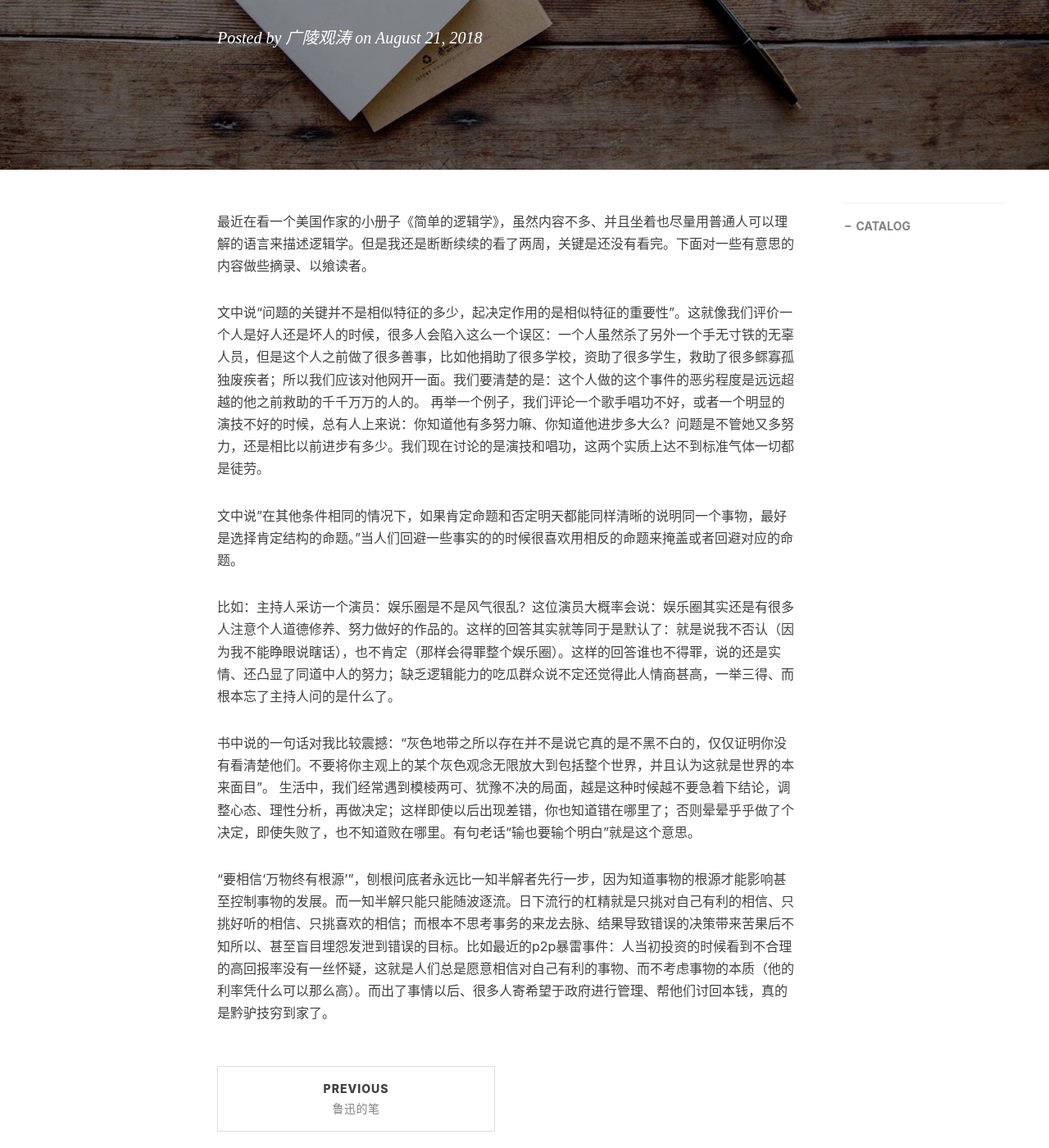
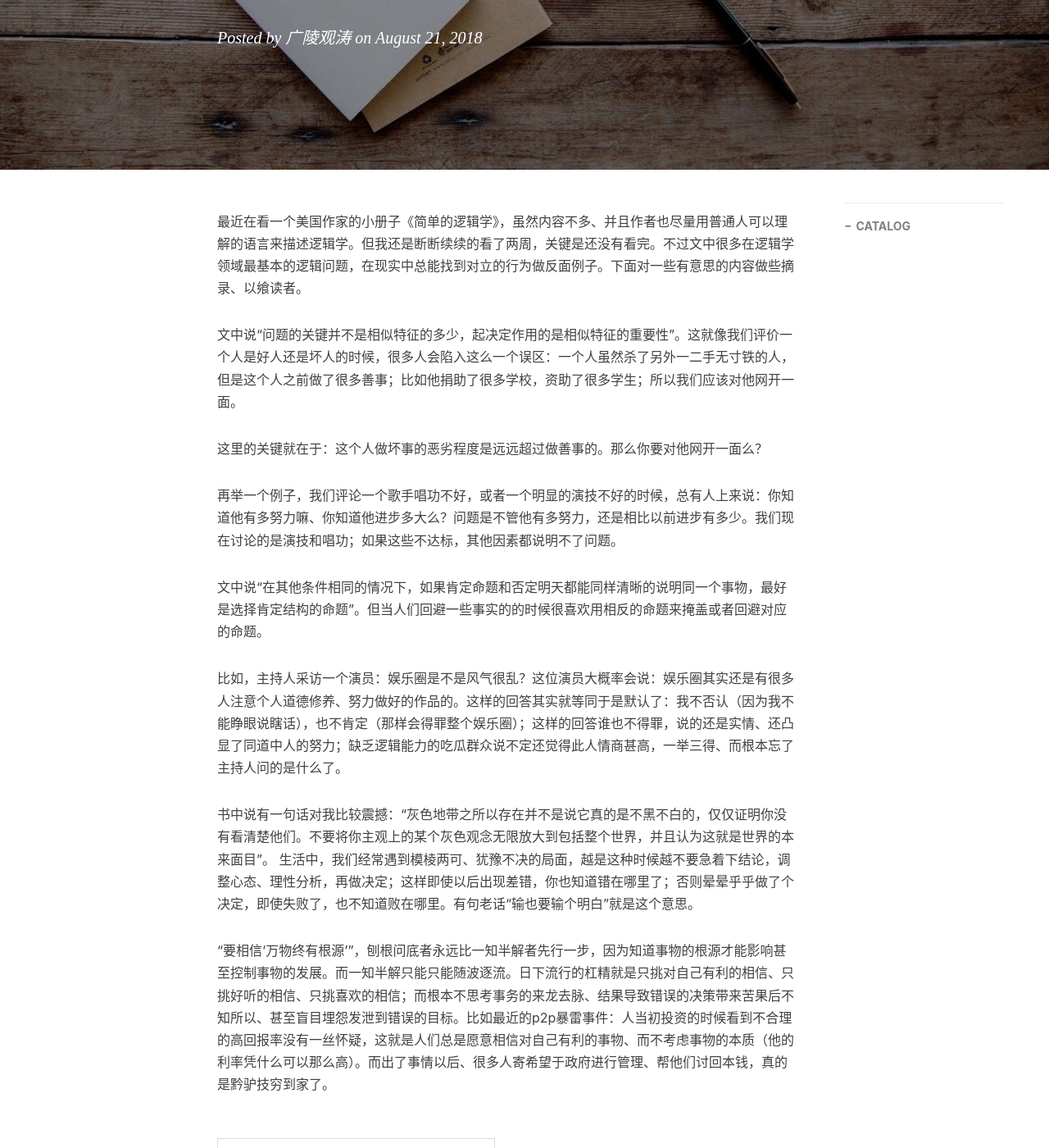
Before and after one commit to enilu-en/enilu-en.github.io, a Jekyll site: the page built from _posts/2018-08-21-《简单的逻辑学》读书笔记.md, in a window 1280 px wide and 1400 px high, scrolled down 442 px. Shown: the whole window at 82% size. Built offline with Jekyll 4.4.1, drawn with Linux system fonts in a browser that asks for light colours; nearby versions of some CDN libraries; comment, search, counter and statistics services are not loaded.

Commit message:
change articles

```diff
--- a/_posts/2018-08-21-《简单的逻辑学》读书笔记.md
+++ b/_posts/2018-08-21-《简单的逻辑学》读书笔记.md
@@ -10,17 +10,20 @@ tags:
     - 读书笔记
 ---
 
-最近在看一个美国作家的小册子《简单的逻辑学》，虽然内容不多、并且坐着也尽量用普通人可以理解的语言来描述逻辑学。但是我还是断断续续的看了两周，关键是还没有看完。下面对一些有意思的内容做些摘录、以飨读者。
+最近在看一个美国作家的小册子《简单的逻辑学》，虽然内容不多、并且作者也尽量用普通人可以理解的语言来描述逻辑学。但我还是断断续续的看了两周，关键是还没有看完。不过文中很多在逻辑学领域最基本的逻辑问题，在现实中总能找到对立的行为做反面例子。下面对一些有意思的内容做些摘录、以飨读者。
 
-文中说“问题的关键并不是相似特征的多少，起决定作用的是相似特征的重要性”。这就像我们评价一个人是好人还是坏人的时候，很多人会陷入这么一个误区：一个人虽然杀了另外一个手无寸铁的无辜人员，但是这个人之前做了很多善事，比如他捐助了很多学校，资助了很多学生，救助了很多鳏寡孤独废疾者；所以我们应该对他网开一面。我们要清楚的是：这个人做的这个事件的恶劣程度是远远超越的他之前救助的千千万万的人的。
-再举一个例子，我们评论一个歌手唱功不好，或者一个明显的演技不好的时候，总有人上来说：你知道他有多努力嘛、你知道他进步多大么？问题是不管她又多努力，还是相比以前进步有多少。我们现在讨论的是演技和唱功，这两个实质上达不到标准气体一切都是徒劳。
+文中说“问题的关键并不是相似特征的多少，起决定作用的是相似特征的重要性”。这就像我们评价一个人是好人还是坏人的时候，很多人会陷入这么一个误区：一个人虽然杀了另外一二手无寸铁的人，但是这个人之前做了很多善事；比如他捐助了很多学校，资助了很多学生；所以我们应该对他网开一面。
 
-文中说"在其他条件相同的情况下，如果肯定命题和否定明天都能同样清晰的说明同一个事物，最好是选择肯定结构的命题。"当人们回避一些事实的的时候很喜欢用相反的命题来掩盖或者回避对应的命题。
+这里的关键就在于：这个人做坏事的恶劣程度是远远超过做善事的。那么你要对他网开一面么？
 
-比如：主持人采访一个演员：娱乐圈是不是风气很乱？这位演员大概率会说：娱乐圈其实还是有很多人注意个人道德修养、努力做好的作品的。这样的回答其实就等同于是默认了：就是说我不否认（因为我不能睁眼说瞎话），也不肯定（那样会得罪整个娱乐圈）。这样的回答谁也不得罪，说的还是实情、还凸显了同道中人的努力；缺乏逻辑能力的吃瓜群众说不定还觉得此人情商甚高，一举三得、而根本忘了主持人问的是什么了。
+再举一个例子，我们评论一个歌手唱功不好，或者一个明显的演技不好的时候，总有人上来说：你知道他有多努力嘛、你知道他进步多大么？问题是不管他有多努力，还是相比以前进步有多少。我们现在讨论的是演技和唱功；如果这些不达标，其他因素都说明不了问题。
+
+文中说“在其他条件相同的情况下，如果肯定命题和否定明天都能同样清晰的说明同一个事物，最好是选择肯定结构的命题”。但当人们回避一些事实的的时候很喜欢用相反的命题来掩盖或者回避对应的命题。
+
+比如，主持人采访一个演员：娱乐圈是不是风气很乱？这位演员大概率会说：娱乐圈其实还是有很多人注意个人道德修养、努力做好的作品的。这样的回答其实就等同于是默认了：我不否认（因为我不能睁眼说瞎话），也不肯定（那样会得罪整个娱乐圈）；这样的回答谁也不得罪，说的还是实情、还凸显了同道中人的努力；缺乏逻辑能力的吃瓜群众说不定还觉得此人情商甚高，一举三得、而根本忘了主持人问的是什么了。
 
 
-书中说的一句话对我比较震撼：“灰色地带之所以存在并不是说它真的是不黑不白的，仅仅证明你没有看清楚他们。不要将你主观上的某个灰色观念无限放大到包括整个世界，并且认为这就是世界的本来面目”。
+书中说有一句话对我比较震撼：“灰色地带之所以存在并不是说它真的是不黑不白的，仅仅证明你没有看清楚他们。不要将你主观上的某个灰色观念无限放大到包括整个世界，并且认为这就是世界的本来面目”。
 生活中，我们经常遇到模棱两可、犹豫不决的局面，越是这种时候越不要急着下结论，调整心态、理性分析，再做决定；这样即使以后出现差错，你也知道错在哪里了；否则晕晕乎乎做了个决定，即使失败了，也不知道败在哪里。有句老话“输也要输个明白”就是这个意思。
 
 “要相信‘万物终有根源’”，刨根问底者永远比一知半解者先行一步，因为知道事物的根源才能影响甚至控制事物的发展。而一知半解只能只能随波逐流。日下流行的杠精就是只挑对自己有利的相信、只挑好听的相信、只挑喜欢的相信；而根本不思考事务的来龙去脉、结果导致错误的决策带来苦果后不知所以、甚至盲目埋怨发泄到错误的目标。比如最近的p2p暴雷事件：人当初投资的时候看到不合理的高回报率没有一丝怀疑，这就是人们总是愿意相信对自己有利的事物、而不考虑事物的本质（他的利率凭什么可以那么高）。而出了事情以后、很多人寄希望于政府进行管理、帮他们讨回本钱，真的是黔驴技穷到家了。
```
